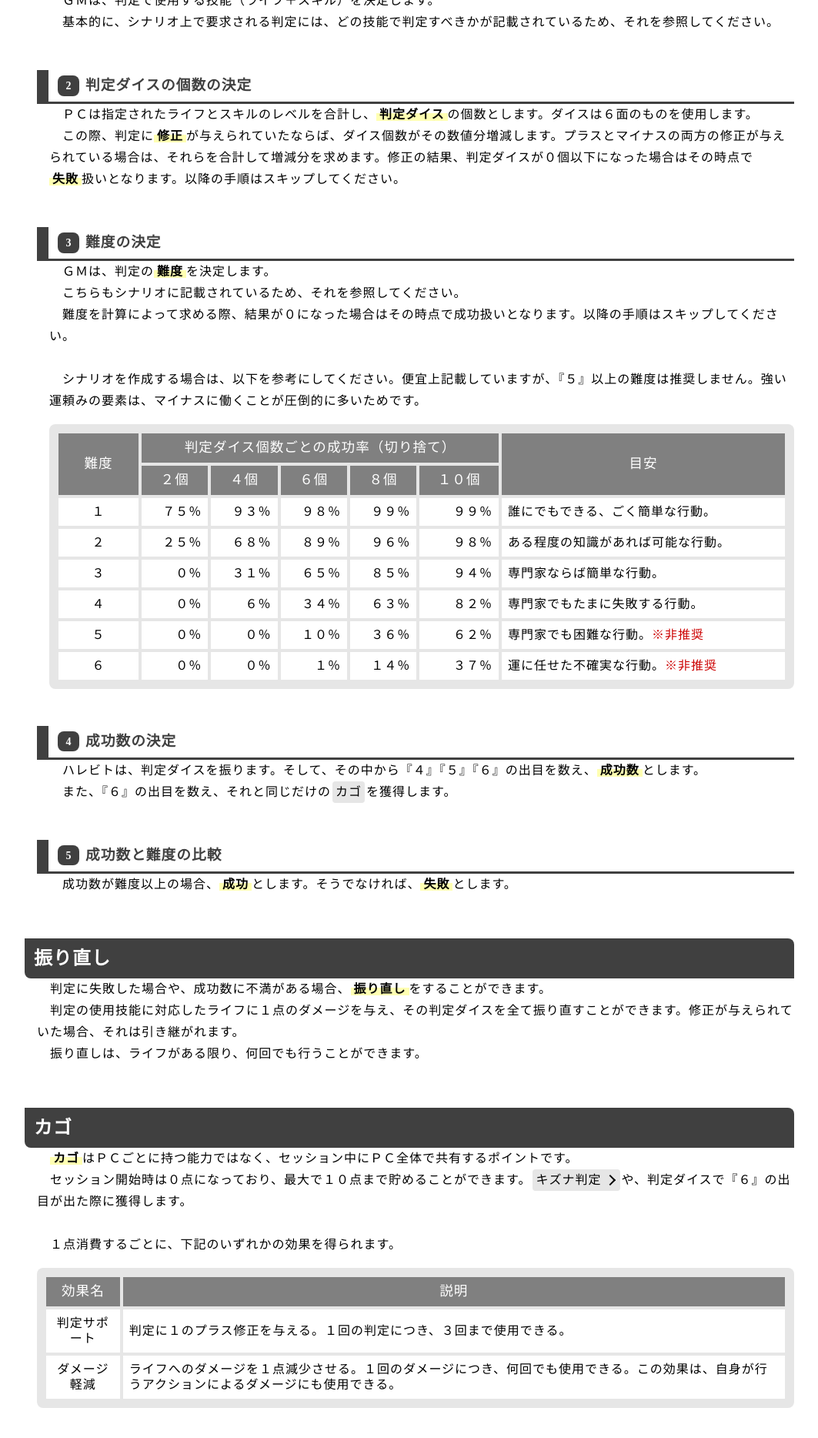
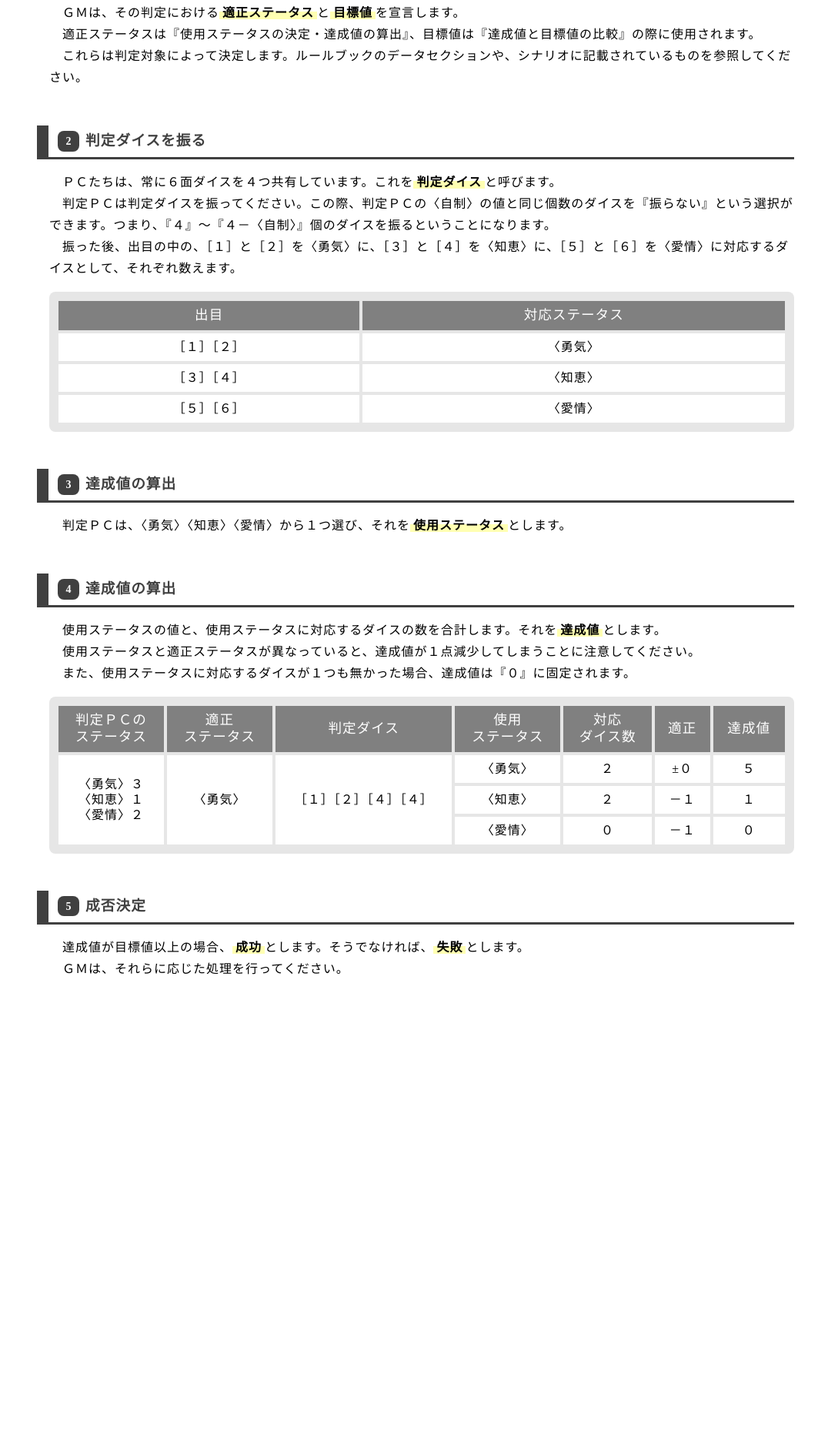
Before and after one commit to Tyanosuke/katarsist_trpg, a plain HTML site: page rule_roll.html in a window 1280 px wide. Shown: the part 532-2400 px from the top of the page at 77% size, without its empty margins (108-1171 px from the left). After the commit the page ends 1861 px from the top, so only its background shows below. Drawn offline with Linux system fonts and the light colour scheme; a web font is replaced by a local one.

Commit message:
ルール周り

```diff
--- a/rule_roll.html
+++ b/rule_roll.html
@@ -22,242 +22,248 @@
       </div>
 
       <div class="contents">
-        <div class="inner_contents">
-          <p>
-            　セッション中、ＰＣは<span class="keyword">判定</span>を求められることがあります。これは、ＰＣの行動が思った通りに成功するか、あるいは失敗するかを判定するものです。
-            <br>
-            　判定は、以下の順番で処理を行います。
-          </p>
+        <p>
+          　セッション中、ＰＣは<span class="keyword">判定</span>を求められることがあります。これは、ＰＣの行動が思った通りに成功するか、あるいは失敗するかを判定するものです。
+          <br>
+          　判定は、以下の順番で処理を行います。
+        </p>
 
-          <p class="list_container">
-            <span class="num">1</span><a href="#roll-1">使用する技能の決定</a><br>
-            <span class="num">2</span><a href="#roll-2">判定ダイスの個数の決定</a><br>
-            <span class="num">3</span><a href="#roll-3">難度の決定</a><br>
-            <span class="num">4</span><a href="#roll-4">成功数の決定</a><br>
-            <span class="num">5</span><a href="#roll-5">成功数と難度の比較</a><br>
-          </p>
-        </div>
+        <p class="list_container">
+          <span class="num">1</span><a href="#roll-1">判定内容の宣言</a><br>
+          <span class="num">2</span><a href="#roll-2">判定ダイスを振る</a><br>
+          <span class="num">3</span><a href="#roll-3">使用ステータスの選択</a><br>
+          <span class="num">4</span><a href="#roll-4">達成値の算出</a><br>
+          <span class="num">5</span><a href="#roll-5">成否決定</a>
+        </p>
 
-        <!-- 使用する技能の決定 -->
+        <!-- 判定内容の宣言 -->
         <section id="roll-1">
           <div class="sticky">
             <h3>
-              <span class="num">1</span>使用する技能の決定
+              <span class="num">1</span>判定内容の宣言
             </h3>
           </div>
 
           <div class="contents">
             <p>
-              　ＧＭは、判定で使用する技能（ライフ＋スキル）を決定します。<br>
-              　基本的に、シナリオ上で要求される判定には、どの技能で判定すべきかが記載されているため、それを参照してください。
+              　ＧＭは、その判定における<span class="keyword">適正ステータス</span>と<span class="keyword">目標値</span>を宣言します。<br>
+              　適正ステータスは『使用ステータスの決定・達成値の算出』、目標値は『達成値と目標値の比較』の際に使用されます。<br>
+              　これらは判定対象によって決定します。ルールブックのデータセクションや、シナリオに記載されているものを参照してください。
             </p>
           </div>
         </section>
 
-        <!-- 判定ダイスの個数の決定 -->
+        <!-- 判定ダイスを振る -->
         <section id="roll-2">
           <div class="sticky">
             <h3>
-              <span class="num">2</span>判定ダイスの個数の決定
+              <span class="num">2</span>判定ダイスを振る
             </h3>
           </div>
 
           <div class="contents">
             <p>
-              　ＰＣは指定されたライフとスキルのレベルを合計し、<span class="keyword">判定ダイス</span>の個数とします。ダイスは６面のものを使用します。<br>
-              　この際、判定に<span class="keyword">修正</span>が与えられていたならば、ダイス個数がその数値分増減します。プラスとマイナスの両方の修正が与えられている場合は、それらを合計して増減分を求めます。修正の結果、判定ダイスが０個以下になった場合はその時点で<span class="keyword">失敗</span>扱いとなります。以降の手順はスキップしてください。
+              　ＰＣたちは、常に６面ダイスを４つ共有しています。これを<span class="keyword">判定ダイス</span>と呼びます。<br>
+              　判定ＰＣは判定ダイスを振ってください。この際、判定ＰＣの〈自制〉の値と同じ個数のダイスを『振らない』という選択ができます。つまり、『４』～『４－〈自制〉』個のダイスを振るということになります。<br>
+              　振った後、出目の中の、［１］と［２］を〈勇気〉に、［３］と［４］を〈知恵〉に、［５］と［６］を〈愛情〉に対応するダイスとして、それぞれ数えます。
             </p>
+
+            <table>
+              <tbody>
+                <tr>
+                  <th>出目</th>
+                  <th>対応ステータス</th>
+                </tr>
+
+                <tr>
+                  <td>
+                    ［１］［２］
+                  </td>
+
+                  <td>
+                    〈勇気〉
+                  </td>
+                </tr>
+
+                <tr>
+                  <td>
+                    ［３］［４］
+                  </td>
+
+                  <td>
+                    〈知恵〉
+                  </td>
+                </tr>
+
+                <tr>
+                  <td>
+                    ［５］［６］
+                  </td>
+
+                  <td>
+                    〈愛情〉
+                  </td>
+                </tr>
+
+              </tbody>
+            </table>
           </div>
         </section>
 
-        <!-- 難度の決定 -->
+        <!-- 達成値の算出 -->
         <section id="roll-3">
           <div class="sticky">
             <h3>
-              <span class="num">3</span>難度の決定
+              <span class="num">3</span>達成値の算出
             </h3>
           </div>
 
           <div class="contents">
             <p>
-              　ＧＭは、判定の<span class="keyword">難度</span>を決定します。<br>
-              　こちらもシナリオに記載されているため、それを参照してください。<br>
-              　難度を計算によって求める際、結果が０になった場合はその時点で成功扱いとなります。以降の手順はスキップしてください。<br>
-              <br>
-              　シナリオを作成する場合は、以下を参考にしてください。便宜上記載していますが、『５』以上の難度は推奨しません。強い運頼みの要素は、マイナスに働くことが圧倒的に多いためです。
+              　判定ＰＣは、〈勇気〉〈知恵〉〈愛情〉から１つ選び、それを<span class="keyword">使用ステータス</span>とします。
+            </p>
+          </div>
+        </section>
+
+        <!-- 達成値の算出 -->
+        <section id="roll-4">
+          <div class="sticky">
+            <h3>
+              <span class="num">4</span>達成値の算出
+            </h3>
+          </div>
+
+          <div class="contents">
+            <p>
+              　使用ステータスの値と、使用ステータスに対応するダイスの数を合計します。それを<span class="keyword">達成値</span>とします。<br>
+              　使用ステータスと適正ステータスが異なっていると、達成値が１点減少してしまうことに注意してください。<br>
+              　また、使用ステータスに対応するダイスが１つも無かった場合、達成値は『０』に固定されます。
             </p>
 
-            <table class="difficulty">
+            <table>
               <tbody>
                 <tr>
-                  <th rowspan="2">難度</th>
-                  <th colspan="5">判定ダイス個数ごとの成功率（切り捨て）</th>
-                  <th rowspan="2">目安</th>
+                  <th>
+                    判定ＰＣの<br>
+                    ステータス
+                  </th>
+
+                  <th>
+                    適正<br>
+                    ステータス
+                  </th>
+
+                  <th>
+                    判定ダイス
+                  </th>
+
+                  <th>
+                    使用<br>
+                    ステータス
+                  </th>
+
+                  <th>
+                    対応<br>
+                    ダイス数
+                  </th>
+
+                  <th>
+                    適正
+                  </th>
+
+                  <th>
+                    達成値
+                  </th>
                 </tr>
 
                 <tr>
-                  <th>２個</th>
-                  <th>４個</th>
-                  <th>６個</th>
-                  <th>８個</th>
-                  <th>１０個</th>
+                  <td rowspan="3">
+                    〈勇気〉３<br>
+                    〈知恵〉１<br>
+                    〈愛情〉２
+                  </td>
+
+                  <td rowspan="3">
+                    〈勇気〉
+                  </td>
+
+                  <td rowspan="3">
+                    ［１］［２］［４］［４］
+                  </td>
+
+                  <td>
+                    〈勇気〉
+                  </td>
+
+                  <td>
+                    ２
+                  </td>
+
+                  <td>
+                    ±０
+                  </td>
+
+                  <td>
+                    ５
+                  </td>
                 </tr>
 
                 <tr>
-                  <td>１</td>
-                  <td class="t-right">７５％</td>
-                  <td class="t-right">９３％</td>
-                  <td class="t-right">９８％</td>
-                  <td class="t-right">９９％</td>
-                  <td class="t-right">９９％</td>
-                  <td class="t-left">誰にでもできる、ごく簡単な行動。</td>
+                  <td>
+                    〈知恵〉
+                  </td>
+
+                  <td>
+                    ２
+                  </td>
+
+                  <td>
+                    －１
+                  </td>
+
+                  <td>
+                    １
+                  </td>
                 </tr>
 
                 <tr>
-                  <td>２</td>
-                  <td class="t-right">２５％</td>
-                  <td class="t-right">６８％</td>
-                  <td class="t-right">８９％</td>
-                  <td class="t-right">９６％</td>
-                  <td class="t-right">９８％</td>
-                  <td class="t-left">ある程度の知識があれば可能な行動。</td>
-                </tr>
+                  <td>
+                    〈愛情〉
+                  </td>
 
-                <tr>
-                  <td>３</td>
-                  <td class="t-right">０％</td>
-                  <td class="t-right">３１％</td>
-                  <td class="t-right">６５％</td>
-                  <td class="t-right">８５％</td>
-                  <td class="t-right">９４％</td>
-                  <td class="t-left">専門家ならば簡単な行動。</td>
-                </tr>
+                  <td>
+                    ０
+                  </td>
 
-                <tr>
-                  <td>４</td>
-                  <td class="t-right">０％</td>
-                  <td class="t-right">６％</td>
-                  <td class="t-right">３４％</td>
-                  <td class="t-right">６３％</td>
-                  <td class="t-right">８２％</td>
-                  <td class="t-left">専門家でもたまに失敗する行動。</td>
-                </tr>
+                  <td>
+                    －１
+                  </td>
 
-                <tr>
-                  <td>５</td>
-                  <td class="t-right">０％</td>
-                  <td class="t-right">０％</td>
-                  <td class="t-right">１０％</td>
-                  <td class="t-right">３６％</td>
-                  <td class="t-right">６２％</td>
-                  <td class="t-left">専門家でも困難な行動。<span class="t-red">※非推奨</span></td>
-                </tr>
-
-                <tr>
-                  <td>６</td>
-                  <td class="t-right">０％</td>
-                  <td class="t-right">０％</td>
-                  <td class="t-right">１％</td>
-                  <td class="t-right">１４％</td>
-                  <td class="t-right">３７％</td>
-                  <td class="t-left">運に任せた不確実な行動。<span class="t-red">※非推奨</span></td>
+                  <td>
+                    ０
+                  </td>
                 </tr>
               </tbody>
             </table>
           </div>
         </section>
 
-        <!-- 成功数の決定 -->
-        <section id="roll-4">
+        <!-- 成否決定 -->
+        <section id="roll-5">
           <div class="sticky">
             <h3>
-              <span class="num">4</span>成功数の決定
+              <span class="num">5</span>成否決定
             </h3>
           </div>
 
           <div class="contents">
             <p>
-              　ハレビトは、判定ダイスを振ります。そして、その中から『４』『５』『６』の出目を数え、<span class="keyword">成功数</span>とします。<br>
-              　また、『６』の出目を数え、それと同じだけの<a href="#blessing">カゴ</a>を獲得します。
+              　達成値が目標値以上の場合、<span class="keyword">成功</span>とします。そうでなければ、<span class="keyword">失敗</span>とします。<br>
+              　ＧＭは、それらに応じた処理を行ってください。
             </p>
           </div>
         </section>
 
-        <!-- 成功数と難度の比較 -->
-        <section id="roll-5">
-          <div class="sticky">
-            <h3>
-              <span class="num">5</span>成功数と難度の比較
-            </h3>
-          </div>
-
-          <div class="contents">
-            <p>
-              　成功数が難度以上の場合、<span class="keyword">成功</span>とします。そうでなければ、<span class="keyword">失敗</span>とします。
-            </p>
-          </div>
-        </section>
-      </div>
-    </section>
-
-    <!-- 振り直し -->
-    <section>
-      <div class="sticky">
-        <h2>
-          振り直し
-        </h2>
-      </div>
-
-      <div class="contents">
-        <p>
-          　判定に失敗した場合や、成功数に不満がある場合、<span class="keyword">振り直し</span>をすることができます。<br>
-          　判定の使用技能に対応したライフに１点のダメージを与え、その判定ダイスを全て振り直すことができます。修正が与えられていた場合、それは引き継がれます。<br>
-          　振り直しは、ライフがある限り、何回でも行うことができます。
-        </p>
-      </div>
-    </section>
-
-    <!-- カゴ -->
-    <section id="blessing">
-      <div class="sticky">
-        <h2>
-          カゴ
-        </h2>
-      </div>
-
-      <div class="contents">
-        <p>
-          　<span class="keyword">カゴ</span>はＰＣごとに持つ能力ではなく、セッション中にＰＣ全体で共有するポイントです。<br>
-          　セッション開始時は０点になっており、最大で１０点まで貯めることができます。<a href="./rule_investigate.html#roll_kizuna" target="_blank">キズナ判定</a>や、判定ダイスで『６』の出目が出た際に獲得します。<br>
-          <br>
-          　１点消費するごとに、下記のいずれかの効果を得られます。
-        </p>
-
-        <table>
-          <tbody>
-            <tr>
-              <th>効果名</th>
-
-              <th>説明</th>
-            </tr>
-
-            <tr>
-              <td>判定サポート</td>
-
-              <td class="t-left">
-                判定に１のプラス修正を与える。１回の判定につき、３回まで使用できる。
-              </td>
-            </tr>
-
-            <tr>
-              <td>ダメージ軽減</td>
-
-              <td class="t-left">
-                ライフへのダメージを１点減少させる。１回のダメージにつき、何回でも使用できる。この効果は、自身が行うアクションによるダメージにも使用できる。
-              </td>
-            </tr>
-          </tbody>
-        </table>
       </div>
     </section>
 
--- a/style/base.css
+++ b/style/base.css
@@ -88,7 +88,7 @@ section section {
 
 /* 段落 */
 p {
-  margin: 0;
+  margin: 0 0 1em 0;
 }
 
 /* 段落の次 */
@@ -257,6 +257,7 @@ h3>.t-small {
 
 /* 基本 */
 .contents {
+  padding-top: 1em;
   padding-left: 1em;
 }
 
@@ -421,8 +422,8 @@ span.list_item::before {
 
 /* ヘッダー分マージン */
 section {
-  margin-top: calc((var(--header-height) + 1em) * -1);
-  padding-top: calc(var(--header-height) + 1em);
+  margin-top: calc((var(--header-height)) * -1);
+  padding-top: calc(var(--header-height));
 }
 
 /* ヘッダー分マージン */
@@ -657,7 +658,7 @@ table>tbody>tr>th {
   background: var(--color-bg);
   width: 100%;
   height: var(--sticky-row-height);
-  padding-top: 8px;
+  padding-top: 1em;
   box-sizing: border-box;
   position: sticky;
   top: var(--header-height);
```
Also changed, not shown: data_skill.html (+68 -68 lines), index.html (+5 -5 lines), rule_making.html (+90 -74 lines), rule_word.html (+1 -1 lines), world_world.html (+1 -1 lines).
